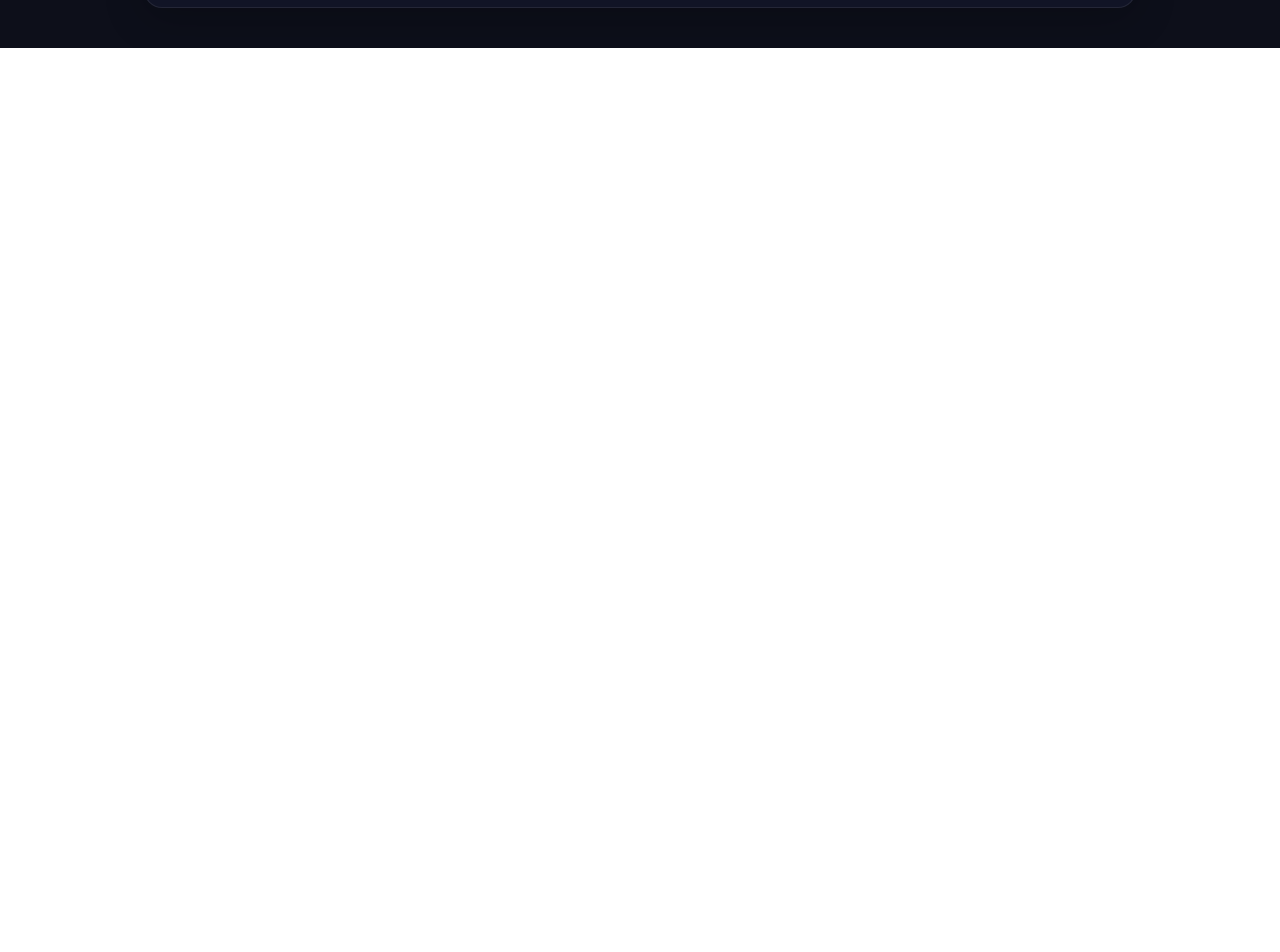
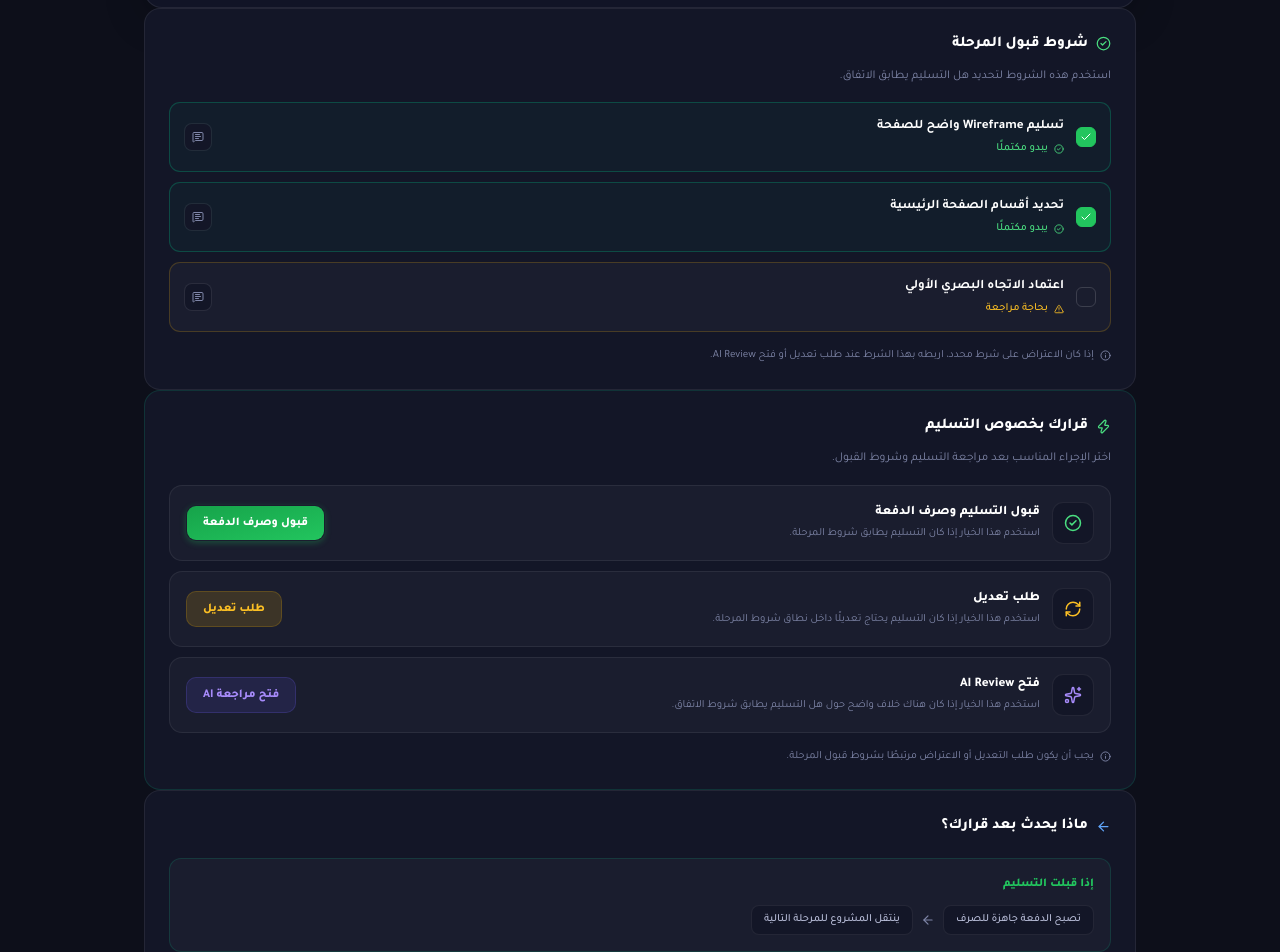
Before and after one commit to WasmSoft/dhaman_dashboard, a Next.js app: page /portal/delivery-preview in a window 1280 px wide. Shown: the part 1400-2352 px from the top of the page. Before the commit the page ends 1448 px from the top, so only its background shows below. Built offline with nearby package versions, Linux system fonts and the light colour scheme.

Commit message:
part-two-section-2

```diff
--- a/src/components/client-portal/DeliveryPreviewSection.tsx
+++ b/src/components/client-portal/DeliveryPreviewSection.tsx
@@ -1,6 +1,9 @@
 import {
+  ArrowLeft,
   Bot,
+  Check,
   CheckCircle2,
+  CircleCheck,
   Clock3,
   Copy,
   Download,
@@ -9,7 +12,11 @@ import {
   Info,
   Layers3,
   MessageSquareText,
+  RefreshCw,
+  ShieldCheck,
+  Sparkles,
   TriangleAlert,
+  Zap,
 } from "lucide-react";
 
 import { Button } from "@/components/shared";
@@ -17,6 +24,7 @@ import { clientPortalContent } from "@/constants";
 import { cn } from "@/lib/utils";
 import type {
   PortalDeliveryPreviewHero,
+  PortalDeliveryPreviewReview,
   PortalDeliveryPreviewStageDetails,
   PortalDeliveryPreviewSubmission,
 } from "@/types";
@@ -39,6 +47,48 @@ const actionClassNames = {
 const actionIcons = {
   check: CheckCircle2,
   bot: Bot,
+} as const;
+
+const criteriaClassNames = {
+  completed: {
+    card: "border-emerald-400/25 bg-emerald-400/[0.04]",
+    status: "text-[#4ade80]",
+    checkbox: "border-[#22c55e] bg-[#22c55e] text-white",
+    statusIcon: CircleCheck,
+  },
+  review: {
+    card: "border-amber-400/20 bg-[#1a1d2e]",
+    status: "text-[#fbbf24]",
+    checkbox: "border-white/15 bg-transparent text-transparent",
+    statusIcon: TriangleAlert,
+  },
+} as const;
+
+const decisionClassNames = {
+  accept: {
+    button:
+      "border-transparent bg-gradient-to-br from-[#16a34a] to-[#22c55e] text-white shadow-[0_2px_6px_rgba(34,197,94,0.3)] hover:from-[#15803d] hover:to-[#16a34a]",
+    icon: "text-[#4ade80]",
+    Icon: CircleCheck,
+  },
+  revision: {
+    button:
+      "border-amber-400/30 bg-amber-400/15 text-[#fbbf24] hover:bg-amber-400/20 hover:text-[#fde68a]",
+    icon: "text-[#fbbf24]",
+    Icon: RefreshCw,
+  },
+  ai: {
+    button:
+      "border-[#6d5dfc]/30 bg-[#6d5dfc]/[0.12] text-[#a78bfa] hover:bg-[#6d5dfc]/20 hover:text-[#c4b5fd]",
+    icon: "text-[#a78bfa]",
+    Icon: Sparkles,
+  },
+} as const;
+
+const flowClassNames = {
+  accept: "border-emerald-400/15 text-[#22c55e]",
+  revision: "border-amber-400/15 text-[#f59e0b]",
+  ai: "border-[#a78bfa]/15 text-[#a78bfa]",
 } as const;
 
 export function DeliveryPreviewSection() {
@@ -68,6 +118,7 @@ export function DeliveryPreviewSection() {
           <StageDetailsCard details={deliveryPreview.stageDetails} />
           <SubmissionCard submission={deliveryPreview.submission} />
         </div>
+        <DeliveryReviewSection review={deliveryPreview.review} />
       </section>
     </main>
   );
@@ -373,3 +424,263 @@ function AttachmentActionIcon({
 
   return <ExternalLink className="size-3" aria-hidden="true" />;
 }
+
+function DeliveryReviewSection({
+  review,
+}: {
+  review: PortalDeliveryPreviewReview;
+}) {
+  return (
+    <section className="mt-0 text-start" aria-label={review.criteria.title}>
+      <AcceptanceCriteriaCard criteria={review.criteria} />
+      <DecisionOptionsCard decision={review.decision} />
+      <DecisionFlowCard flow={review.flow} />
+      <ReviewNotice notice={review.notice} />
+    </section>
+  );
+}
+
+function AcceptanceCriteriaCard({
+  criteria,
+}: {
+  criteria: PortalDeliveryPreviewReview["criteria"];
+}) {
+  return (
+    <section className="rounded-[16px] border border-white/[0.07] bg-[#131627] p-5 sm:p-6">
+      <ReviewSectionHeader
+        icon={CircleCheck}
+        title={criteria.title}
+        description={criteria.description}
+        iconClassName="text-[#4ade80]"
+      />
+
+      <div className="mt-4 space-y-2.5">
+        {criteria.items.map((item) => (
+          <CriteriaRow key={item.label} item={item} />
+        ))}
+      </div>
+
+      <ReviewNote>{criteria.note}</ReviewNote>
+    </section>
+  );
+}
+
+function CriteriaRow({
+  item,
+}: {
+  item: PortalDeliveryPreviewReview["criteria"]["items"][number];
+}) {
+  const styles = criteriaClassNames[item.state];
+  const StatusIcon = styles.statusIcon;
+
+  return (
+    <article
+      className={cn(
+        "flex flex-col gap-3 rounded-[11px] border p-3.5 sm:flex-row sm:items-center",
+        styles.card,
+      )}
+    >
+      <span
+        className={cn(
+          "flex size-5 shrink-0 items-center justify-center rounded-[6px] border text-white",
+          styles.checkbox,
+        )}
+        aria-hidden="true"
+      >
+        {item.state === "completed" ? <Check className="size-3" /> : null}
+      </span>
+
+      <div className="min-w-0 flex-1">
+        <h3 className="text-[13px] font-bold leading-[1.5] text-white">
+          {item.label}
+        </h3>
+        <p
+          className={cn(
+            "mt-1 flex items-center gap-1.5 text-[11px] font-medium leading-[1.5]",
+            styles.status,
+          )}
+        >
+          <StatusIcon className="size-2.5 shrink-0" aria-hidden="true" />
+          {item.status}
+        </p>
+      </div>
+
+      <Button
+        type="button"
+        variant="outline"
+        size="icon-sm"
+        aria-label={`إضافة ملاحظة على ${item.label}`}
+        className="border-white/[0.07] bg-[#131627] text-[#7f86a8] hover:bg-[#20243a] hover:text-white"
+      >
+        <MessageSquareText className="size-3" aria-hidden="true" />
+      </Button>
+    </article>
+  );
+}
+
+function DecisionOptionsCard({
+  decision,
+}: {
+  decision: PortalDeliveryPreviewReview["decision"];
+}) {
+  return (
+    <section className="rounded-[16px] border border-emerald-400/15 bg-[#131627] p-5 sm:p-6">
+      <ReviewSectionHeader
+        icon={Zap}
+        title={decision.title}
+        description={decision.description}
+        iconClassName="text-[#4ade80]"
+      />
+
+      <div className="mt-4 space-y-2.5">
+        {decision.options.map((option) => (
+          <DecisionOption key={option.title} option={option} />
+        ))}
+      </div>
+
+      <ReviewNote>{decision.note}</ReviewNote>
+    </section>
+  );
+}
+
+function DecisionOption({
+  option,
+}: {
+  option: PortalDeliveryPreviewReview["decision"]["options"][number];
+}) {
+  const styles = decisionClassNames[option.tone];
+  const Icon = styles.Icon;
+
+  return (
+    <article className="flex flex-col gap-3 rounded-[13px] border border-white/[0.07] bg-[#1a1d2e] p-4 sm:flex-row sm:items-center">
+      <div className="flex size-[42px] shrink-0 items-center justify-center rounded-[11px] border border-white/[0.07] bg-[#131627]">
+        <Icon className={cn("size-[18px]", styles.icon)} aria-hidden="true" />
+      </div>
+
+      <div className="min-w-0 flex-1">
+        <h3 className="text-[13px] font-extrabold leading-[1.5] text-white">
+          {option.title}
+        </h3>
+        <p className="mt-1 text-[11px] leading-[1.5] text-[#7f86a8]">
+          {option.description}
+        </p>
+      </div>
+
+      <Button
+        type="button"
+        variant="outline"
+        className={cn(
+          "h-9 w-full rounded-[10px] px-4 text-[12px] font-extrabold sm:w-auto",
+          styles.button,
+        )}
+      >
+        {option.actionLabel}
+      </Button>
+    </article>
+  );
+}
+
+function DecisionFlowCard({
+  flow,
+}: {
+  flow: PortalDeliveryPreviewReview["flow"];
+}) {
+  return (
+    <section className="rounded-[16px] border border-white/[0.07] bg-[#131627] p-5 sm:p-6">
+      <ReviewSectionHeader
+        icon={ArrowLeft}
+        title={flow.title}
+        iconClassName="text-[#60a5fa]"
+      />
+
+      <div className="mt-5 space-y-2.5">
+        {flow.cards.map((card) => (
+          <article
+            key={card.title}
+            className={cn(
+              "rounded-[12px] border bg-[#1a1d2e] p-4",
+              flowClassNames[card.tone],
+            )}
+          >
+            <h3 className="text-[12px] font-extrabold leading-[1.5]">
+              {card.title}
+            </h3>
+            <div className="mt-3 flex flex-wrap items-center gap-2 text-[#7f86a8]">
+              {card.steps.map((step, index) => (
+                <span
+                  key={`${card.title}-${step}`}
+                  className="contents"
+                >
+                  <span className="rounded-[8px] border border-white/[0.07] bg-[#131627] px-3 py-1.5 text-[11px] font-medium leading-[1.5] text-[#b8bdd8]">
+                    {step}
+                  </span>
+                  {index < card.steps.length - 1 ? (
+                    <ArrowLeft className="size-3.5 shrink-0" aria-hidden="true" />
+                  ) : null}
+                </span>
+              ))}
+            </div>
+          </article>
+        ))}
+      </div>
+    </section>
+  );
+}
+
+function ReviewNotice({
+  notice,
+}: {
+  notice: PortalDeliveryPreviewReview["notice"];
+}) {
+  return (
+    <aside className="flex gap-3 rounded-[14px] border border-emerald-400/15 bg-emerald-400/[0.05] p-5 text-start sm:p-6">
+      <ShieldCheck className="mt-0.5 size-[18px] shrink-0 text-[#4ade80]" aria-hidden="true" />
+      <div className="space-y-1.5">
+        <h2 className="text-[13px] font-extrabold leading-[1.5] text-[#4ade80]">
+          {notice.title}
+        </h2>
+        <p className="text-[12px] leading-[1.6] text-[#b8bdd8]">
+          {notice.description}
+        </p>
+        <p className="text-[11px] leading-[1.5] text-[#7f86a8]">
+          {notice.disclaimer}
+        </p>
+      </div>
+    </aside>
+  );
+}
+
+function ReviewSectionHeader({
+  icon: Icon,
+  title,
+  description,
+  iconClassName,
+}: {
+  icon: typeof Layers3;
+  title: string;
+  description?: string;
+  iconClassName?: string;
+}) {
+  return (
+    <header>
+      <h2 className="flex items-center gap-2 text-[15px] font-extrabold leading-[1.5] text-white">
+        <Icon className={cn("size-[15px]", iconClassName)} aria-hidden="true" />
+        {title}
+      </h2>
+      {description ? (
+        <p className="mt-3 text-[12px] leading-[1.6] text-[#7f86a8]">
+          {description}
+        </p>
+      ) : null}
+    </header>
+  );
+}
+
+function ReviewNote({ children }: { children: string }) {
+  return (
+    <p className="mt-4 flex items-start gap-1.5 text-[11px] leading-[1.5] text-[#7f86a8]">
+      <Info className="mt-0.5 size-[11px] shrink-0" aria-hidden="true" />
+      {children}
+    </p>
+  );
+}
```
